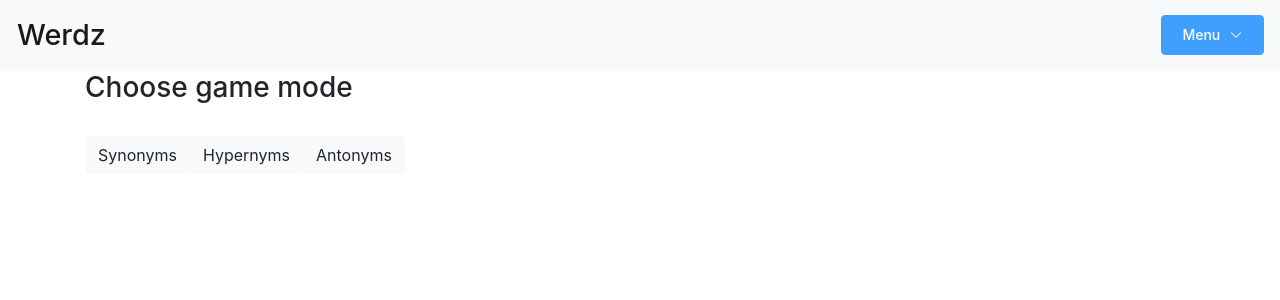
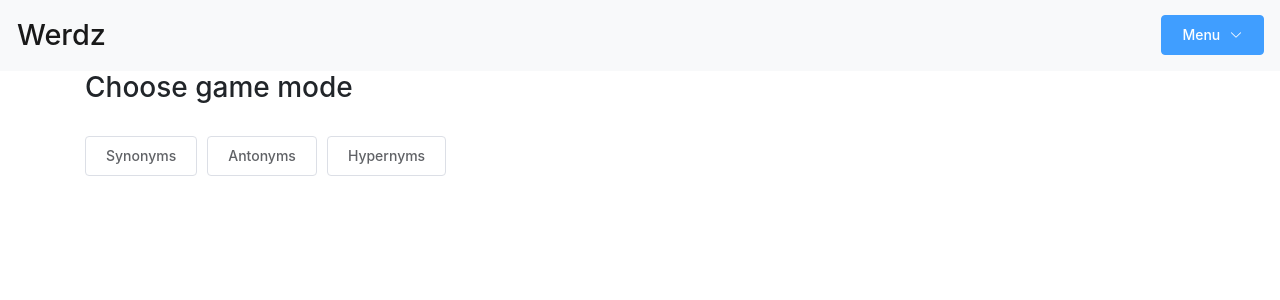
Before and after one commit to wcoots/final-year-project, a Vue app in the folder front-end/: page /home in a window 1280 px wide. Shown: the top 300 px of the page. Built offline with nearby package versions, Linux system fonts and the light colour scheme; sample sign-in values are in the browser's storage.

Commit message:
Started setting up mtachmaking system
Commit from yesterday

Using a new table to log entries to the queue

```diff
--- a/front-end/src/components/DeleteAccount.vue
+++ b/front-end/src/components/DeleteAccount.vue
@@ -48,7 +48,6 @@
 
 <script>
 import Header from './Header'
-
 import { apiRequest } from '../api/auth'
 
 export default {
--- a/front-end/src/components/Home.vue
+++ b/front-end/src/components/Home.vue
@@ -3,17 +3,11 @@
     <Header v-bind:user="user"/>
     <div>
       <div class="container">
-        <div class="tab-pane fade show active">
-          <div class="row">
-            <div class="col-md-12">
-              <h3>Choose game mode</h3>
-              <br>
-              <button class="btn btn-success btn-light btn-large">Synonyms</button>
-              <button class="btn btn-success btn-light btn-large">Hypernyms</button>
-              <button class="btn btn-success btn-light btn-large">Antonyms</button>
-            </div>
-          </div>
-        </div>
+        <h3>Choose game mode</h3>
+        <br>
+        <el-button @click="initialise('SYN')">Synonyms</el-button>
+        <el-button @click="initialise('ANT')">Antonyms</el-button>
+        <el-button @click="initialise('HYP')">Hypernyms</el-button>
       </div>
     </div>
   </div>
@@ -21,6 +15,7 @@
 
 <script>
 import Header from './Header'
+import { apiRequest } from '../api/auth'
 
 export default {
     name: 'Home',
@@ -43,5 +38,17 @@ export default {
     mounted() {
         this.user = JSON.parse(localStorage.getItem('user'))
     },
+    methods: {
+        async initialise(game_mode) {
+            const data = {
+                user_id: JSON.parse(localStorage.getItem('user')).user_id,
+                game_mode,
+            }
+
+            const res = await apiRequest('post', 'initialiseGame', data)
+
+            console.log(res.data.message)
+        },
+    },
 }
 </script>
```
Also changed, not shown: 2 other files (tests, documents, lock files or other folders).
